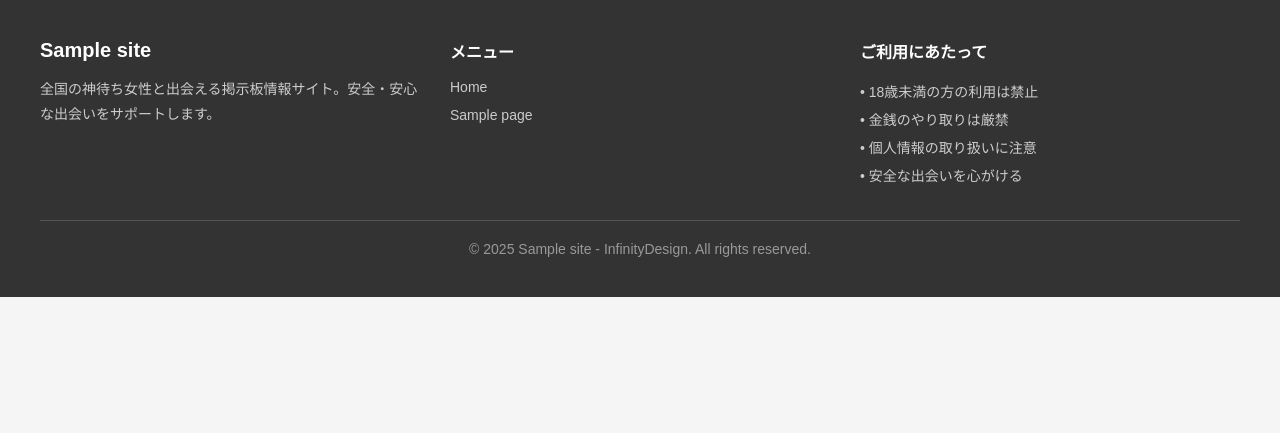
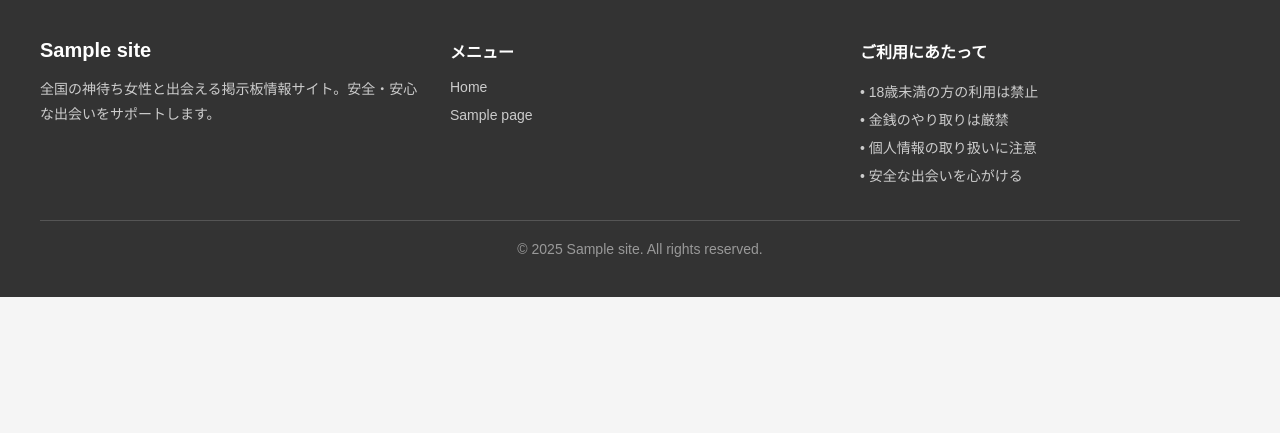
Before and after one commit to kuuhaku1102/kami, a WordPress theme: template index.php in a window 1280 px wide. Shown: the part 292-725 px from the top of the page. Run offline with PHP 8.4 and a stand-in for WordPress, Linux system fonts and the light colour scheme; the site name, menu and one post (Sample post) are stand-ins, and other content is empty; some libraries are stand-ins or nearby versions.

Commit message:
fix: フッターから「InfinityDesign」を削除

```diff
--- a/footer.php
+++ b/footer.php
@@ -38,7 +38,7 @@
 
     <!-- コピーライト -->
     <div style="border-top:1px solid #555; padding-top:20px; text-align:center; color:#999; font-size:14px;">
-      <p>&copy; <?php echo date('Y'); ?> <?php bloginfo('name'); ?> - InfinityDesign. All rights reserved.</p>
+      <p>&copy; <?php echo date('Y'); ?> <?php bloginfo('name'); ?>. All rights reserved.</p>
     </div>
   </div>
 </footer>
```
